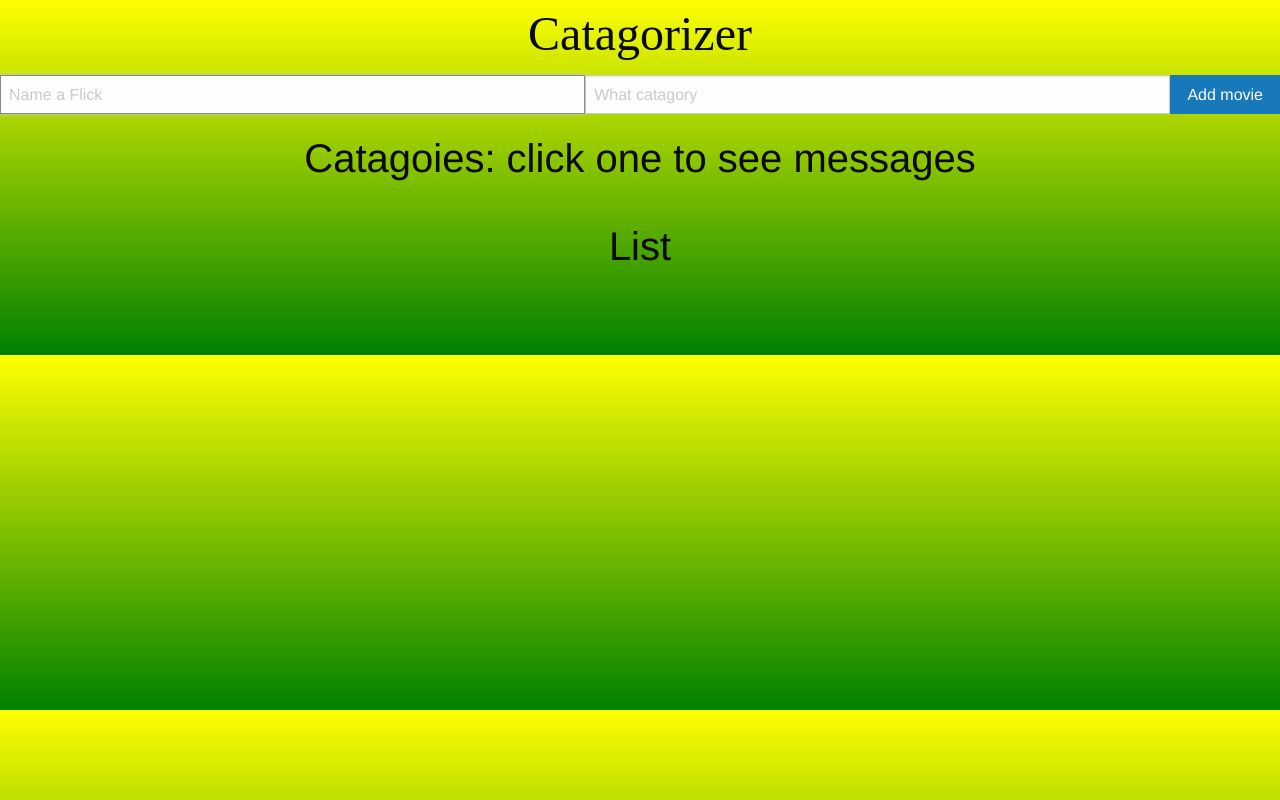
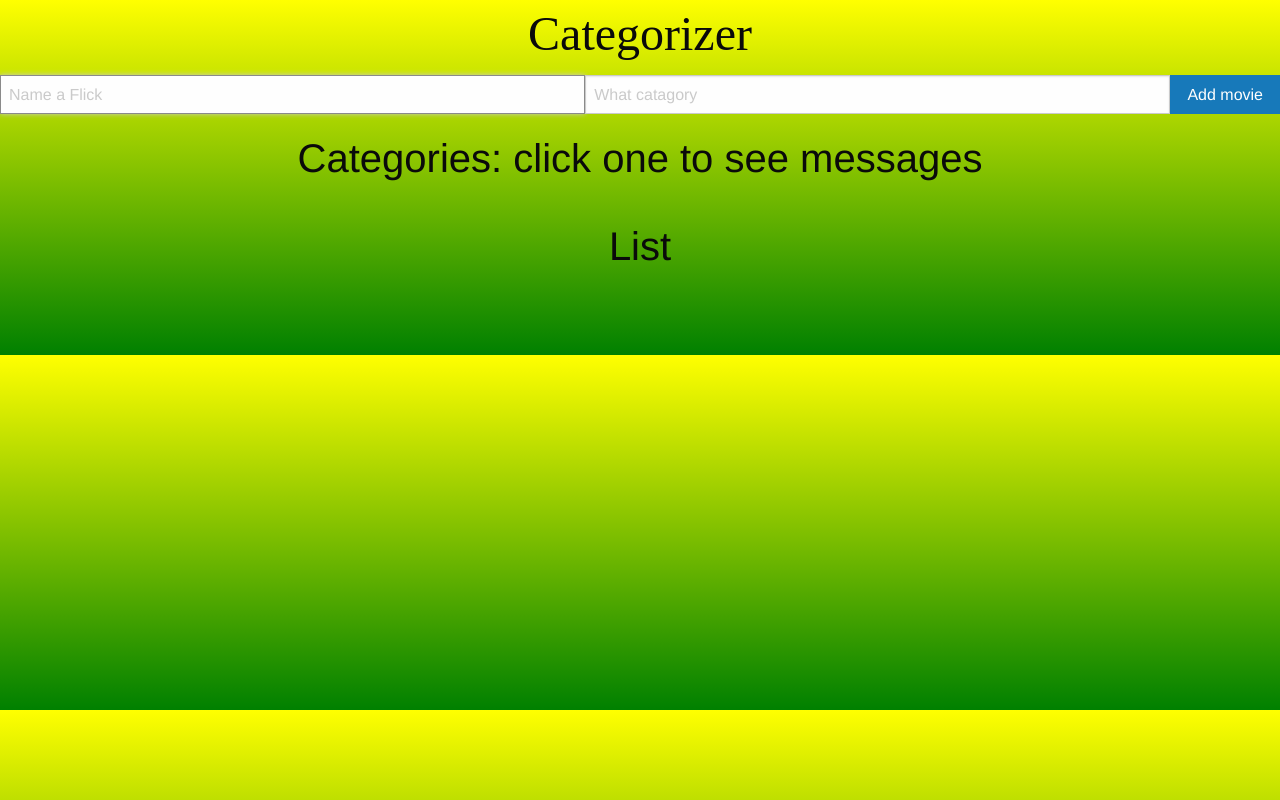
Before and after one commit to sklarqui/catagorizer, a plain HTML site: page index.html in a window 1280 px wide. Drawn offline with nearby package versions, Linux system fonts and the light colour scheme; a web font is replaced by a local one.

```diff
--- a/app.js
+++ b/app.js
@@ -23,9 +23,7 @@ constructor(selectors){
             catagory: f.catagory.value,
             good: 'ehh',
             }
-        this.addFlick(flick
-        )
-        console.log(flick.catagory)
+        this.addFlick(flick)
         this.currentCat=flick.catagory
         this.differentCat()
         f.reset()
@@ -62,10 +60,9 @@ return item
 
 
     renderListItem(flick){
-        const item =this.template.cloneNode(true)//document.createElement('.flick.template')
+         const item =this.template.cloneNode(true)
         item.querySelector('.flick-name').textContent=flick.name
         item.dataset.catagory=flick.catagory
-      //  item.querySelector('.flick-year').textContent=flick.cata
         item.dataset.id = flick.id
         item.classList.remove('template')
         item.querySelector('.remove').addEventListener('click',this.removeMovie.bind(this))
@@ -81,17 +78,9 @@ return item
 
     removeMovie(ev) {
         const listI=ev.target.closest('.flick')
-console.log(listI)
         listI.remove()
-
-
-//remove from arrray in general splice(?,1)
-
         for(let i =0; i < this.flicks.length;i++){
-    console.log(listI.dataset.id)
-
             const currentId=this.flicks[i].id.toString()
-    console.log(currentId)
         if(currentId===listI.dataset.id){
             this.flicks.splice(i,1)
             this.save()
@@ -99,23 +88,16 @@ if(currentId===listI.dataset.id){
         }
 
         }
-//JSON
     }
     save(){
-    console.log(this.flicks)
         localStorage.setItem('flicks',JSON.stringify(this.flicks))
     }
 
     load(){
-//get the json string out of local storage,
         const flicksJSON=localStorage.getItem('flicks')
-//turn it into an array
         const flicksArray=JSON.parse(flicksJSON)
-//this.flicks=flicksArray
-console.log(flicksArray)
         if(flicksArray){
             flicksArray.reverse().map(this.addFlick.bind(this))
-
         }
         for(let i=0;i<this.flicks.length;i++){
             if(this.flicks[i].id>this.max){
@@ -126,40 +108,26 @@ this.max=this.flicks[i].id+1
 
 
     flipUp(ev){
-
         const listI=ev.target.closest('.flick')
-
-
-
         if(this.list.firstChild!==listI){
             const prevSib=listI.previousSibling
             this.list.insertBefore(listI,prevSib)
-
         }
-        console.log(listI)
         let indexes=[]
             for(let i =0; i < this.flicks.length;i++){
                 const currentId=this.flicks[i].id.toString()
-
-
                 if(currentId===listI.dataset.id&&i>0){
 
                 if(indexes.length>0){
-                console.log(this.flicks[i])
-                console.log(this.flicks[indexes[indexes.length-1]])
                         const temp=this.flicks[i]
                         this.flicks[i]=this.flicks[indexes[indexes.length-1]]
                         this.flicks[indexes[indexes.length-1]]=temp
                         this.save()
                     }
-
                     break
                 }
                 if(this.flicks[i].catagory===listI.dataset.catagory){
-                console.log(indexes)
                         indexes.push(i)}
-
-
             }
 
     }
@@ -176,30 +144,20 @@ let indexes=[]
         if(this.list.lastChild.previousSibling!==listI.nextSibling){
             this.list.insertBefore(nextSib,listI)
         }
-
         for(let i =this.flicks.length-1; i >= 0;i--){
             const currentId=this.flicks[i].id.toString()
             if(currentId===listI.dataset.id&&i<this.flicks.length-1){
-
                  if(indexes.length>0){
-                console.log(this.flicks[i])
-                console.log(this.flicks[indexes[indexes.length-1]])
                 const temp=this.flicks[i]
                 this.flicks[i]=this.flicks[indexes[indexes.length-1]]
                 this.flicks[indexes[indexes.length-1]]=temp
                 this.save()
                 }
-                // const temp=this.flicks[i]
-                // this.flicks[i]=this.flicks[i+1]
-                // this.flicks[i+1]=temp
-                // this.save()
                 break
             }
             if(this.flicks[i].catagory===listI.dataset.catagory){
-                    console.log(indexes)
                     indexes.push(i)}
         }
-
     }
     promote(ev){
 
@@ -243,41 +201,17 @@ let indexes=[]
     }
 
 newCatagory(ev){
-//console.log(ev.currentTarget)
+
 const cat =ev.currentTarget
-
-
-
 this.currentCat=cat.dataset.catagory
-
 this.differentCat()
-// for(let j=0;j<nod.length-1;j++){
-//     //console.log(nod)
-//     console.log(nod[j])
-// nod[j].remove();j--
-
-// }
-// console.log(nod.length)
-// for(let i=this.flicks.length-1;i>=0 ;i--){
-
-//    if(this.flicks[i].catagory===this.currentCat){
-
-// const listItem =this.renderListItem(this.flicks[i])
-//    this.list.insertBefore(listItem,this.list.firstChild)
-// }
-
-// }
-
 }
 differentCat(){
 const nod= this.list.children
 for(let j=0;j<nod.length-1;j++){
-    //console.log(nod)
-    console.log(nod[j])
 nod[j].remove();j--
+}
 
-}
-console.log(nod.length)
 for(let i=this.flicks.length-1;i>=0 ;i--){
 
    if(this.flicks[i].catagory===this.currentCat){
@@ -285,21 +219,13 @@ for(let i=this.flicks.length-1;i>=0 ;i--){
     const listItem =this.renderListItem(this.flicks[i])
    this.list.insertBefore(listItem,this.list.firstChild)
 }
-
 }
-
 }
-
-
-
-
 }
     const app = new App({
-  //formSelector: '#flick-form',
   listSelector: '#flick-list',
   catagoryList:'#catagory-list',
   templateSelector: '.flick.template',
   catagorySelector: '#catagory-form',
   catagoryTemp:'.catagory.template',
-
 })
--- a/index.html
+++ b/index.html
@@ -13,7 +13,7 @@
 
 
 <body>
-  <h1>Catagorizer</h1>
+  <h1>Categorizer</h1>
  <form id = "catagory-form">
         <div class="input-group">
         <input type="text" class="input-group-field" name="response" placeholder="Name a Flick" autofocus required>
@@ -26,7 +26,7 @@
 
 
    <div>
-        <h2>Catagoies: click one to see messages</h2>
+        <h2>Categories: click one to see messages</h2>
     <ul id="catagory-list" class ="no-bullet">
         <li class = "catagory template">
             <span
```
Lines whose indentation alone changed are shown as unchanged.
